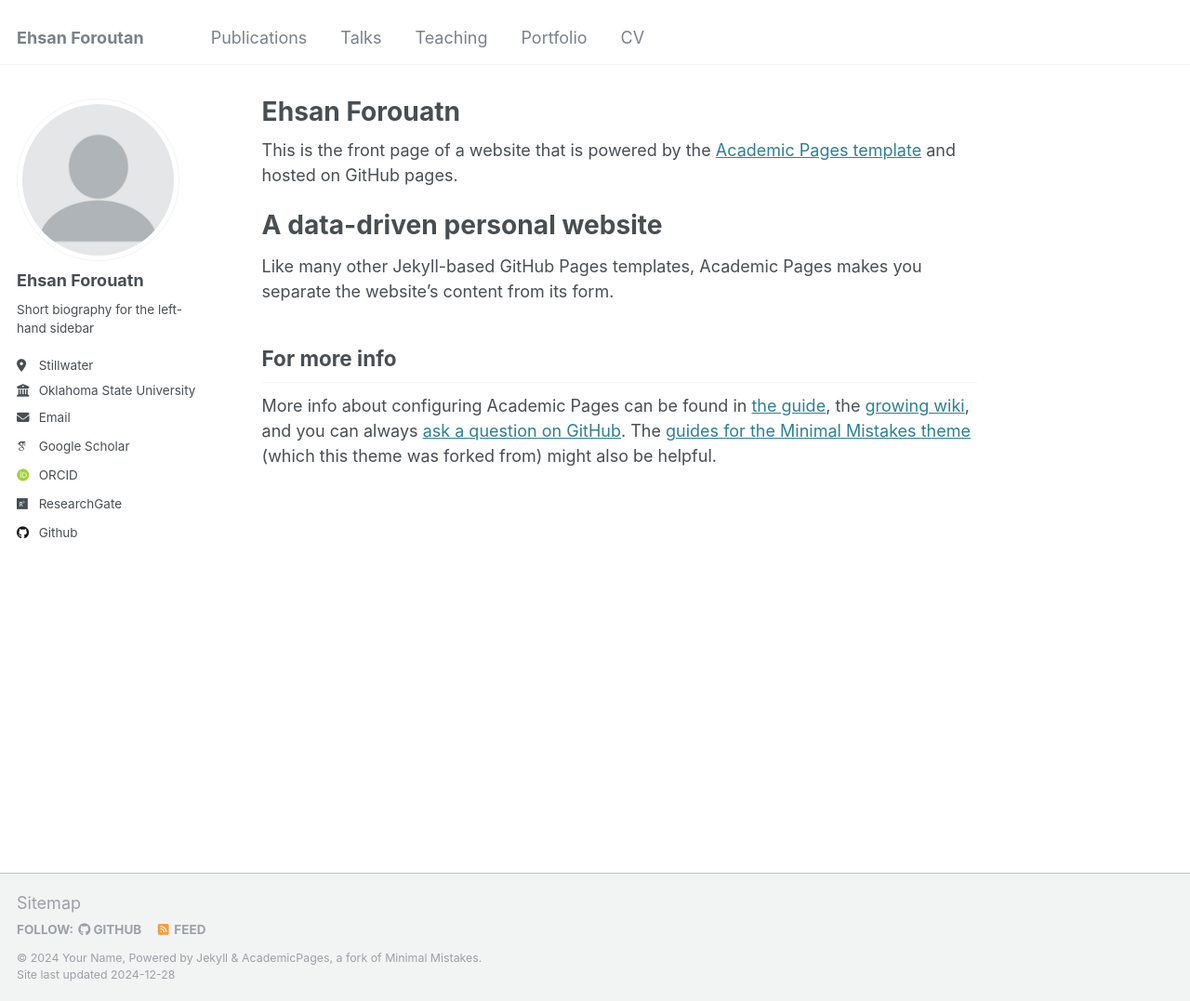
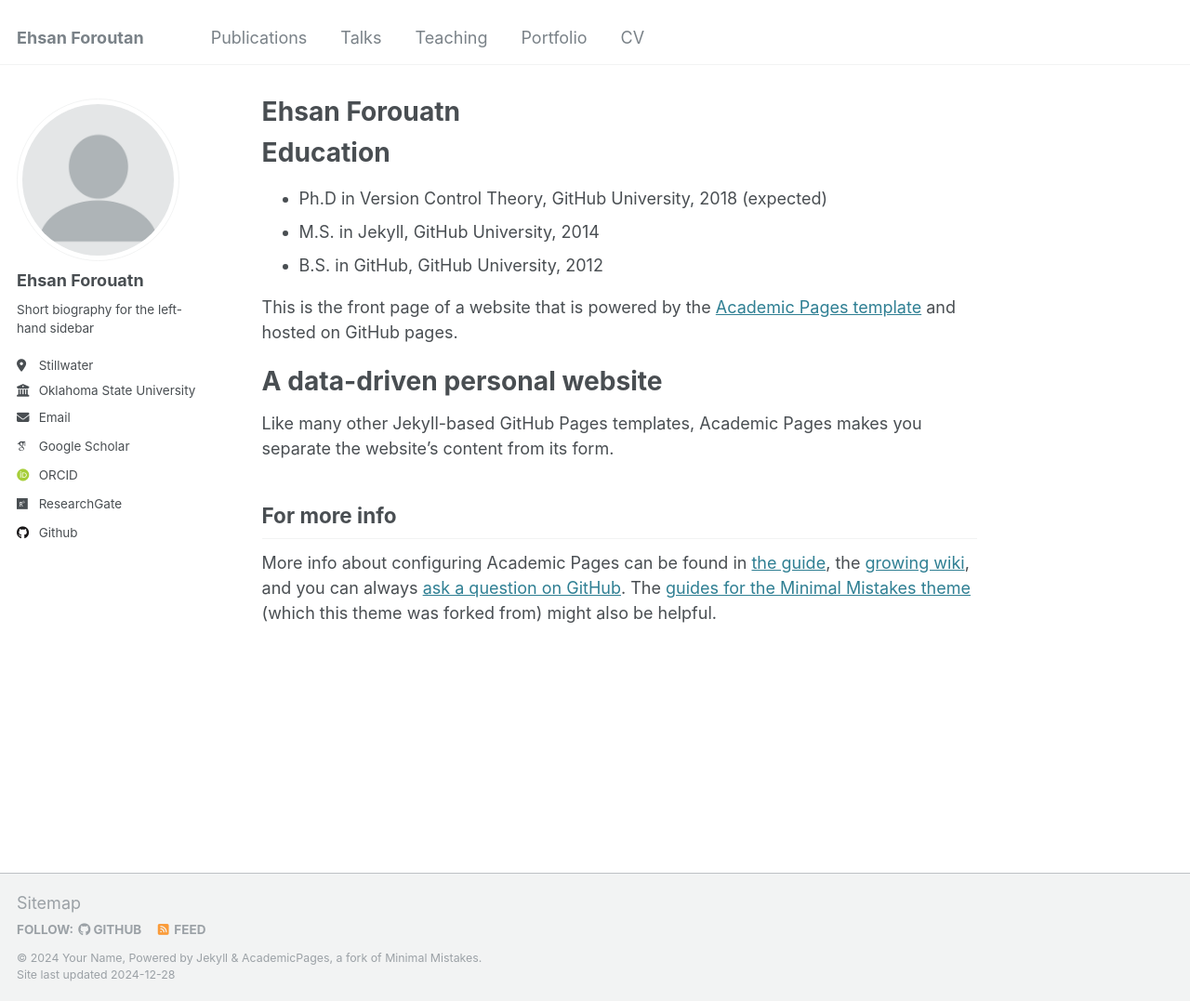
Before and after one commit to eforoutan/eforoutan.github.io, a Jekyll site: the page built from _pages/about.md, in a window 1280 px wide and 1077 px high. Shown: the whole window at 93% size. Built offline with Jekyll 4.4.1, drawn with Linux system fonts in a browser that asks for light colours; some web fonts are replaced.

Commit message:
Update about.md

```diff
--- a/_pages/about.md
+++ b/_pages/about.md
@@ -6,6 +6,12 @@ redirect_from:
   - /about/
   - /about.html
 ---
+Education
+======
+* Ph.D in Version Control Theory, GitHub University, 2018 (expected)
+* M.S. in Jekyll, GitHub University, 2014
+* B.S. in GitHub, GitHub University, 2012
+
 
 This is the front page of a website that is powered by the [Academic Pages template](https://github.com/academicpages/academicpages.github.io) and hosted on GitHub pages.
 
```
